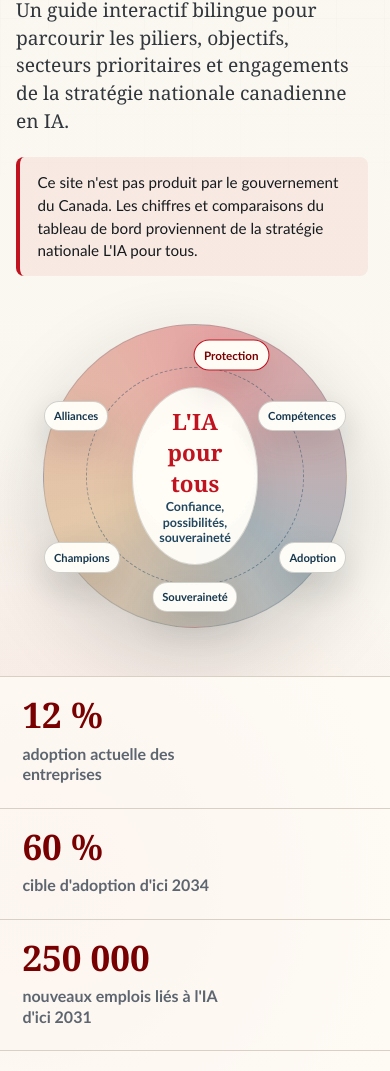
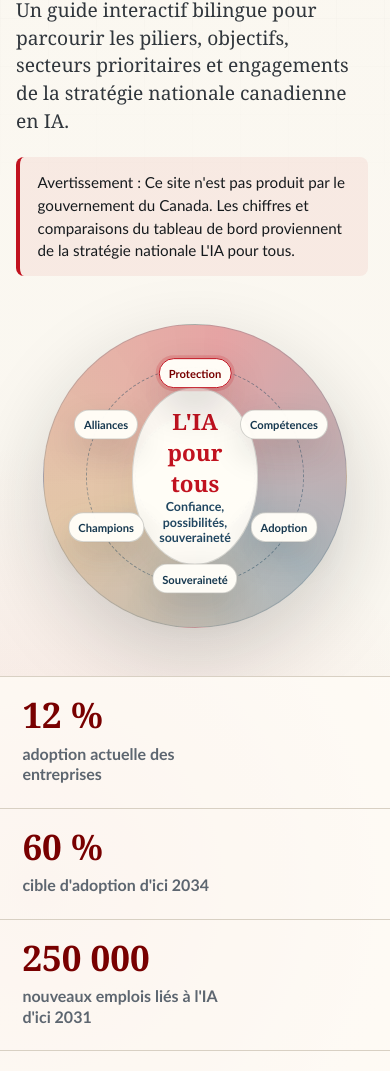
Before and after one commit to ulrich-e-r-djidonou/AI-CA, a website: page index.html in a window 390 px wide. Shown: the part 462-1533 px from the top of the page. Drawn offline with Linux system fonts and the light colour scheme.

Commit message:
feat: piliers en orbite, nav bleue, titre officiel et avertissement
- Roue: les six piliers orbitent autour du centre (pause au survol/focus,
  pastilles horizontales, repli statique sans container queries, arret sur
  tactile et prefers-reduced-motion, rayon reduit sur mobile)
- Nav: onglets en bleu acier pour les rendre plus visibles
- Pied de page: titre officiel de la strategie a cote du drapeau
- Disclaimer prefixe par Avertissement / Disclaimer

Co-Authored-By: Claude Opus 4.8 <noreply@anthropic.com>

```diff
--- a/app.js
+++ b/app.js
@@ -31,7 +31,7 @@ const content = {
     heroLead:
       "Un guide interactif bilingue pour parcourir les piliers, objectifs, secteurs prioritaires et engagements de la stratégie nationale canadienne en IA.",
     disclaimer:
-      "Ce site n'est pas produit par le gouvernement du Canada. Les chiffres et comparaisons du tableau de bord proviennent de la stratégie nationale L'IA pour tous.",
+      "Avertissement : Ce site n'est pas produit par le gouvernement du Canada. Les chiffres et comparaisons du tableau de bord proviennent de la stratégie nationale L'IA pour tous.",
     wheelAria: "Schéma des axes de la stratégie",
     wheelCenterTitle: "L'IA pour tous",
     wheelCenterSubtitle: "Confiance, possibilités, souveraineté",
@@ -83,7 +83,7 @@ const content = {
       "Une grille pour distinguer les objectifs, les investissements et les mesures à suivre dans la mise en oeuvre de la stratégie.",
     sourcesEyebrow: "Sources",
     sourcesTitle: "Base documentaire",
-    footerBrand: "Guide L'IA pour tous Canada",
+    footerBrand: "Stratégie nationale en matière d'intelligence artificielle du Canada : L'IA pour tous",
     footerNote: "Site non produit par le gouvernement du Canada.",
     bylineLabel: "Lecture indépendante réalisée par",
     bylineRole: ", économiste",
@@ -279,7 +279,7 @@ const content = {
     heroLead:
       "A bilingual interactive guide to the pillars, targets, priority sectors and commitments in Canada's national AI strategy.",
     disclaimer:
-      "This site is not produced by the Government of Canada. The figures and comparisons in the dashboard come from the national strategy AI for All.",
+      "Disclaimer: This site is not produced by the Government of Canada. The figures and comparisons in the dashboard come from the national strategy AI for All.",
     wheelAria: "Diagram of the strategy axes",
     wheelCenterTitle: "AI for All",
     wheelCenterSubtitle: "Trust, opportunity, sovereignty",
@@ -331,7 +331,7 @@ const content = {
       "A grid to distinguish targets, investments and implementation measures to follow in the strategy.",
     sourcesEyebrow: "Sources",
     sourcesTitle: "Document base",
-    footerBrand: "Canada AI for All Guide",
+    footerBrand: "Canada's National Artificial Intelligence Strategy: AI for All",
     footerNote: "Site not produced by the Government of Canada.",
     bylineLabel: "Independent reading by",
     bylineRole: ", economist",
--- a/index.html
+++ b/index.html
@@ -203,7 +203,7 @@
             Un guide interactif bilingue pour parcourir les piliers, objectifs, secteurs prioritaires et engagements de la stratégie nationale canadienne en IA.
           </p>
           <p class="disclaimer" data-i18n="disclaimer">
-            Ce site n'est pas produit par le gouvernement du Canada. Les chiffres et comparaisons du tableau de bord proviennent de la stratégie nationale L'IA pour tous.
+            Avertissement : Ce site n'est pas produit par le gouvernement du Canada. Les chiffres et comparaisons du tableau de bord proviennent de la stratégie nationale L'IA pour tous.
           </p>
         </div>
 
@@ -212,12 +212,12 @@
             <span data-i18n="wheelCenterTitle">L'IA pour tous</span>
             <strong data-i18n="wheelCenterSubtitle">Confiance, possibilités, souveraineté</strong>
           </div>
-          <button class="wheel-node node-1" data-pillar="0" data-i18n="wheelProtection">Protection</button>
-          <button class="wheel-node node-2" data-pillar="1" data-i18n="wheelSkills">Compétences</button>
-          <button class="wheel-node node-3" data-pillar="2" data-i18n="wheelAdoption">Adoption</button>
-          <button class="wheel-node node-4" data-pillar="3" data-i18n="wheelSovereignty">Souveraineté</button>
-          <button class="wheel-node node-5" data-pillar="4" data-i18n="wheelChampions">Champions</button>
-          <button class="wheel-node node-6" data-pillar="5" data-i18n="wheelAlliances">Alliances</button>
+          <button class="wheel-node node-1" style="--i: 0" data-pillar="0" data-i18n="wheelProtection">Protection</button>
+          <button class="wheel-node node-2" style="--i: 1" data-pillar="1" data-i18n="wheelSkills">Compétences</button>
+          <button class="wheel-node node-3" style="--i: 2" data-pillar="2" data-i18n="wheelAdoption">Adoption</button>
+          <button class="wheel-node node-4" style="--i: 3" data-pillar="3" data-i18n="wheelSovereignty">Souveraineté</button>
+          <button class="wheel-node node-5" style="--i: 4" data-pillar="4" data-i18n="wheelChampions">Champions</button>
+          <button class="wheel-node node-6" style="--i: 5" data-pillar="5" data-i18n="wheelAlliances">Alliances</button>
         </div>
       </section>
 
@@ -363,7 +363,7 @@
             <path fill="#fff" d="M150.1 0h339.7v480H150z"/>
             <path fill="#d52b1e" d="M-19.7 0h169.8v480H-19.7zm509.5 0h169.8v480H489.9zM201 232l-13.3 4.4 61.4 54c4.7 13.7-1.6 17.8-5.6 25l66.6-8.4-1.6 67 13.9-.3-3.1-66.6 66.7 8c-4.1-8.7-7.8-13.3-4-27.2l61.3-51-10.7-4c-8.8-6.8 3.8-32.6 5.6-48.9 0 0-35.7 12.3-38 5.8l-9.2-17.5-32.6 35.8c-3.5.9-5-.5-5.9-3.5l15-74.8-23.8 13.4q-3.2 1.3-5.2-2.2l-23-46-23.6 47.8q-2.8 2.5-5 .7L264 130.8l13.7 74.1c-1.1 3-3.7 3.8-6.7 2.2l-31.2-35.3c-4 6.5-6.8 17.1-12.2 19.5s-23.5-4.5-35.6-7c4.2 14.8 17 39.6 9 47.7"/>
           </svg>
-          <span data-i18n="footerBrand">Guide L'IA pour tous Canada</span>
+          <span data-i18n="footerBrand">Stratégie nationale en matière d'intelligence artificielle du Canada : L'IA pour tous</span>
         </span>
         <span data-i18n="footerNote">Site non produit par le gouvernement du Canada.</span>
       </div>
--- a/styles.css
+++ b/styles.css
@@ -125,15 +125,18 @@ nav {
 nav a {
   padding: 0.65rem 0.85rem;
   border-radius: 999px;
-  color: var(--muted);
+  color: var(--steel);
   font-family: "Trebuchet MS", Verdana, sans-serif;
   font-size: 0.92rem;
+  font-weight: 600;
   text-decoration: none;
+  transition: background 160ms ease, color 160ms ease;
 }
 
-nav a:hover {
-  background: rgba(33, 71, 97, 0.09);
-  color: var(--ink);
+nav a:hover,
+nav a:focus-visible {
+  background: var(--steel-soft);
+  color: #16384f;
 }
 
 .language-switcher {
@@ -278,10 +281,12 @@ h4 {
 }
 
 .strategy-wheel {
+  --orbit-r: 40cqmin;
   position: relative;
   display: grid;
   width: min(100%, 520px);
   aspect-ratio: 1;
+  container-type: size;
   place-items: center;
   border: 1px solid rgba(33, 71, 97, 0.18);
   border-radius: 50%;
@@ -339,6 +344,8 @@ h4 {
 
 .wheel-node {
   position: absolute;
+  top: 50%;
+  left: 50%;
   z-index: 3;
   min-width: 7.2rem;
   padding: 0.75rem 0.85rem;
@@ -349,14 +356,60 @@ h4 {
   color: #16384f;
   font-family: "Trebuchet MS", Verdana, sans-serif;
   font-weight: 800;
-  transition: transform 180ms ease, color 180ms ease, border-color 180ms ease;
+  transform: translate(-50%, -50%) rotate(calc(var(--i) * 60deg))
+    translateY(calc(-1 * var(--orbit-r))) rotate(calc(var(--i) * -60deg));
+  transition: color 180ms ease, border-color 180ms ease, box-shadow 180ms ease;
+  animation: wheel-orbit 60s linear infinite;
+  animation-delay: calc(var(--i) * -10s);
+}
+
+@keyframes wheel-orbit {
+  from {
+    transform: translate(-50%, -50%) rotate(0deg)
+      translateY(calc(-1 * var(--orbit-r))) rotate(0deg);
+  }
+  to {
+    transform: translate(-50%, -50%) rotate(360deg)
+      translateY(calc(-1 * var(--orbit-r))) rotate(-360deg);
+  }
+}
+
+.strategy-wheel:hover .wheel-node,
+.strategy-wheel:focus-within .wheel-node {
+  animation-play-state: paused;
 }
 
 .wheel-node:hover,
 .wheel-node.active {
   border-color: var(--canada);
   color: var(--canada-dark);
-  transform: scale(1.04);
+  box-shadow: 0 0 0 3px rgba(193, 18, 31, 0.18), 0 18px 40px rgba(22, 26, 29, 0.2);
+}
+
+@media (prefers-reduced-motion: reduce) {
+  .wheel-node {
+    animation: none;
+  }
+}
+
+/* Touch devices have no reliable hover to pause the orbit, so the pill would be
+   a moving tap target. Keep the circular layout but stop the rotation. */
+@media (hover: none) {
+  .wheel-node {
+    animation: none;
+  }
+}
+
+/* Fallback for browsers without container query units: var(--orbit-r) would be
+   invalid and collapse every pill onto the center, so place them statically. */
+@supports not (width: 1cqmin) {
+  .wheel-node {
+    top: auto;
+    left: auto;
+    right: auto;
+    bottom: auto;
+    animation: none;
+    transform: none;
   }
 
   .node-1 {
@@ -371,8 +424,8 @@ h4 {
   }
 
   .node-3 {
-  right: 3%;
-  bottom: 18%;
+    right: -2%;
+    bottom: 25%;
   }
 
   .node-4 {
@@ -382,13 +435,14 @@ h4 {
   }
 
   .node-5 {
-  bottom: 18%;
-  left: 3%;
+    bottom: 25%;
+    left: -2%;
   }
 
   .node-6 {
     top: 25%;
     left: -2%;
+  }
 }
 
 .metrics-band {
@@ -821,6 +875,9 @@ input[type="range"] {
   .strategy-wheel {
     width: min(100%, 19rem);
     margin-top: 3rem;
+    /* Smaller wheel + relatively wider pills: pull the orbit in so labels
+       like "Compétences" stay inside the circle. */
+    --orbit-r: 34cqmin;
   }
 
   h1 {
@@ -859,14 +916,4 @@ input[type="range"] {
     padding: 0.48rem 0.56rem;
     font-size: 0.7rem;
   }
-
-  .node-2,
-  .node-3 {
-    right: 0;
 }
-
-  .node-5,
-  .node-6 {
-    left: 0;
-  }
-}
```
Lines whose indentation alone changed are shown as unchanged.
